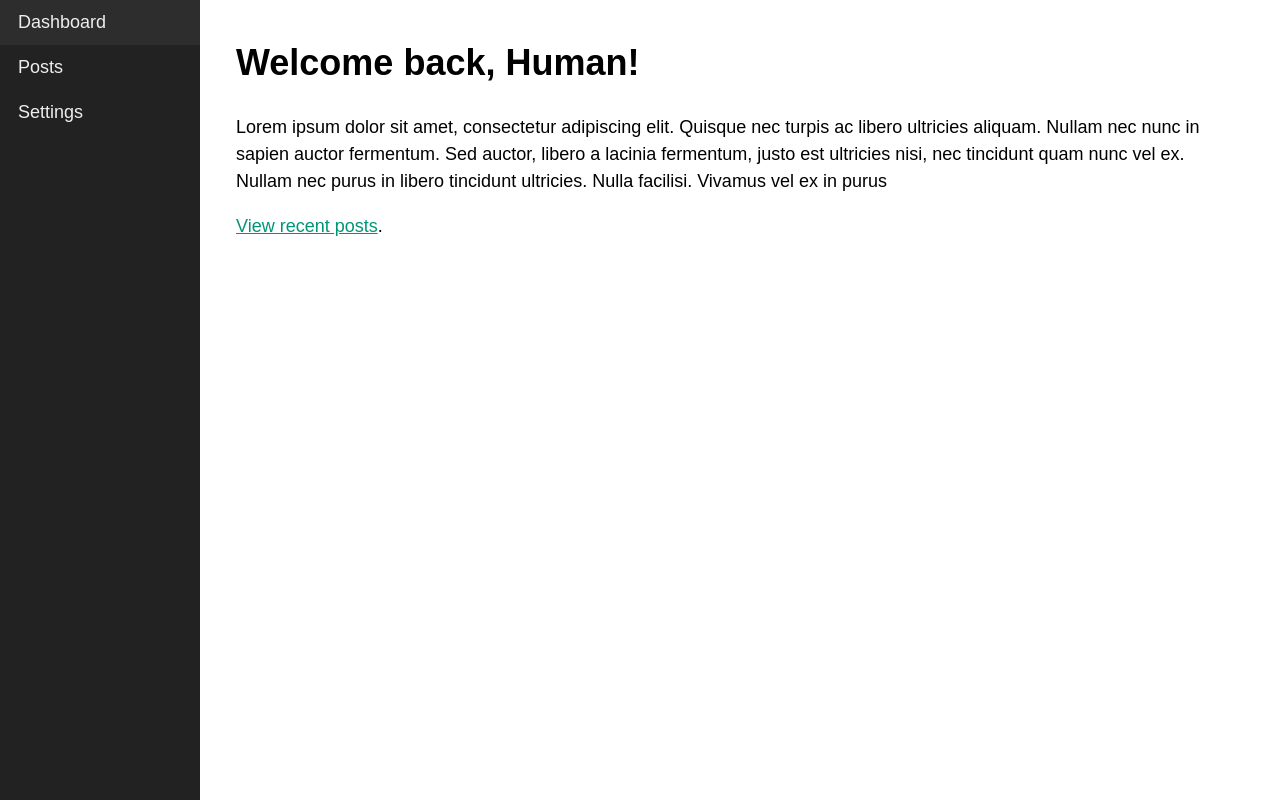
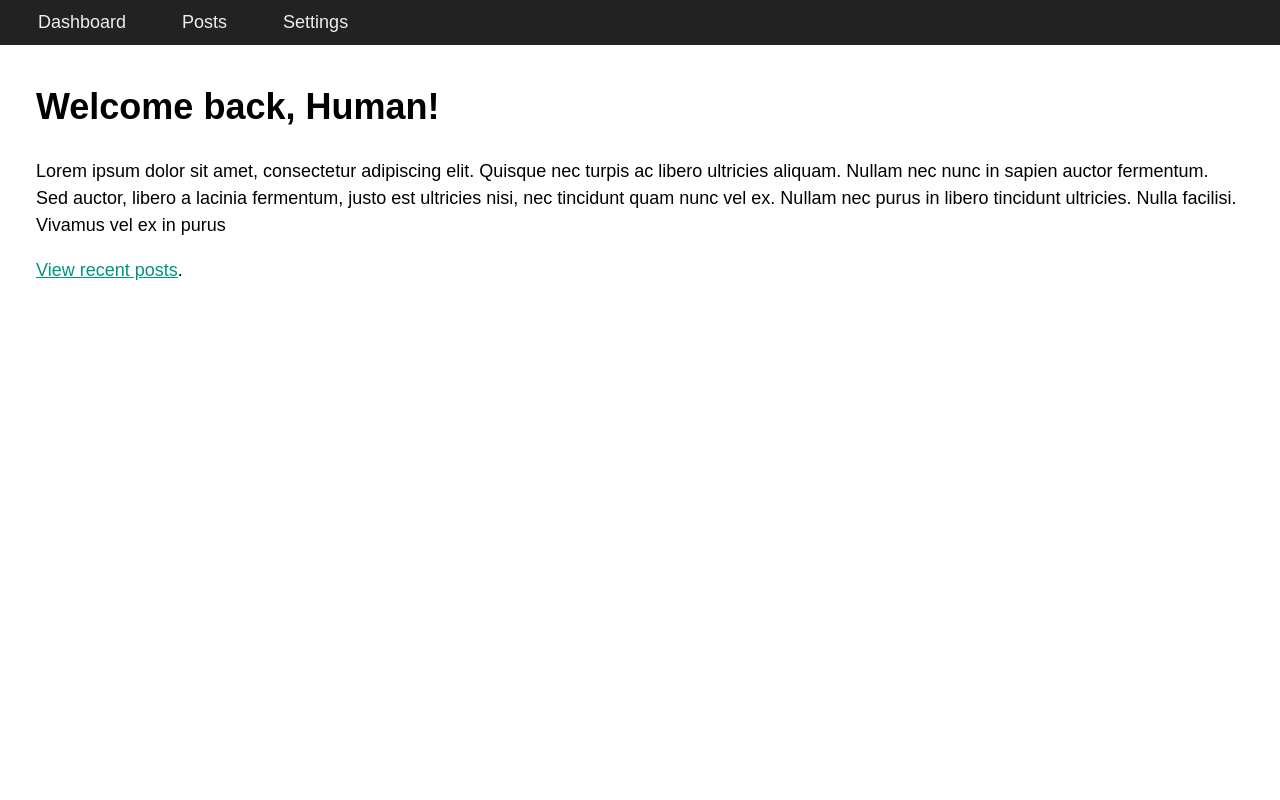
Before and after one commit to alex-kunev/spa-vanilla-js, a website with bundled scripts: page frontend/index.html in a window 1280 px wide. Built offline with nearby package versions, Linux system fonts and the light colour scheme.

Commit message:
updated CSS - nav bar on top

```diff
--- a/frontend/static/css/index.css
+++ b/frontend/static/css/index.css
@@ -1,6 +1,6 @@
 body {
-    --nav-width: 200px;
-    margin: 0 0 0 var(--nav-width);
+    --nav-width: 60px;
+    margin: var(--nav-height) 0 0 0;
     font-family: 'Quicksand', sans-serif;
     font-size: 18px;
 }
@@ -9,9 +9,13 @@ body {
     position: fixed;
     top: 0;
     left: 0;
-    width: var(--nav-width);
-    height: 100vh;
+    width: 100%;
+    height: var(--nav-height);
     background: #222222;
+    display: flex;
+    align-items: center;
+    padding: 0 20px;
+    box-sizing: border-box;
 }
 
 .nav__link {
@@ -20,6 +24,7 @@ body {
     text-decoration: none;
     color: #eeeeee;
     font-weight: 500;
+    margin-right: 20px; /* Add some space between the nav links */
 }
 
 .nav__link:hover {
@@ -28,6 +33,7 @@ body {
 
 #app {
     margin: 2em;
+    padding-top: 20px; /* Add padding to the top to create space below the nav bar */
     line-height: 1.5;
     font-weight: 500;
 }
```
